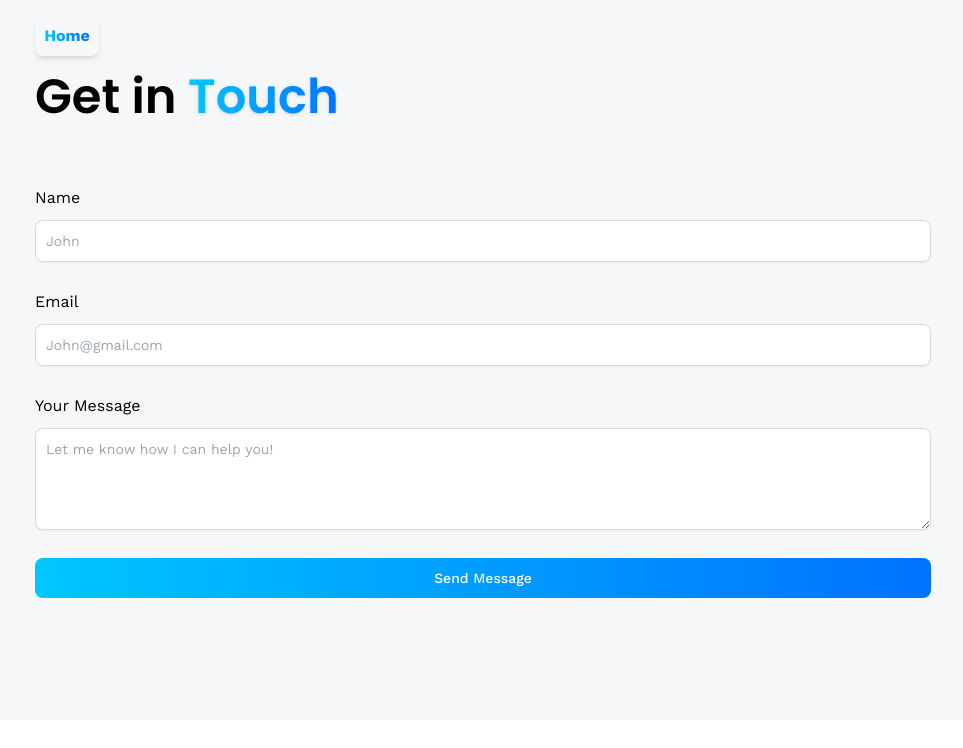
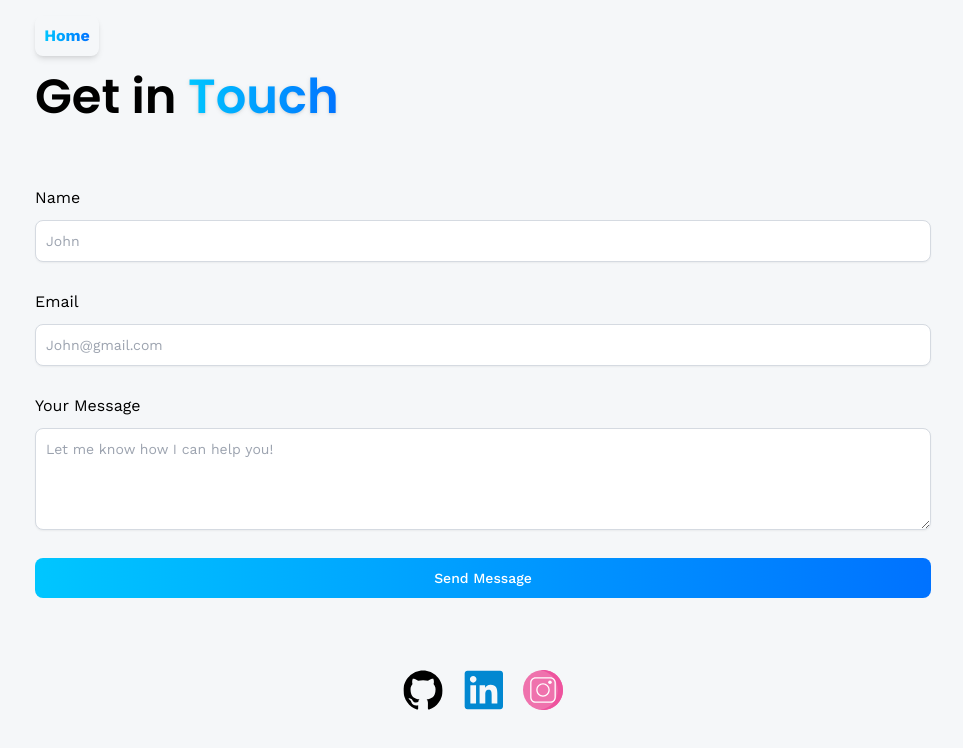
Before and after one commit to Atpdevil/my-portfolio, a React (Vite) app: page /contact in a window 1280 px wide. Shown: the top 748 px of the page, without its empty margins (157-1120 px from the left). Built offline with nearby package versions, Linux system fonts and the light colour scheme; no server answers.

Commit message:
updated social links

```diff
--- /dev/null
+++ b/src/components/SocialIcons.jsx
@@ -0,0 +1,29 @@
+import { socialLinks } from "../constants";
+
+const SocialIcons = () => {
+  return (
+    <div className="w-full flex justify-center items-center gap-5 mt-16">
+      {socialLinks
+        .filter(link =>
+          ["GitHub", "LinkedIn", "Instagram"].includes(link.name)
+        )
+        .map((social) => (
+          <a
+            key={social.name}
+            href={social.link}
+            target="_blank"
+            rel="noopener noreferrer"
+            className="w-10 h-14 flex items-center justify-center"
+          >
+            <img
+              src={social.iconUrl}
+              alt={social.name}
+              className="w-full h-full object-contain hover:opacity-75 transition"
+            />
+          </a>
+        ))}
+    </div>
+  );
+};
+
+export default SocialIcons;
--- a/src/pages/Contact.jsx
+++ b/src/pages/Contact.jsx
@@ -1,5 +1,6 @@
 import React, { useState } from "react";
 import emailjs from "@emailjs/browser";
+import SocialIcons from "../components/SocialIcons";
 
 const Contact = () => {
   const [form, setForm] = useState({ name: "", email: "", message: "" });
@@ -100,6 +101,7 @@ const Contact = () => {
             </p>
           )}
         </form>
+        <SocialIcons />
       </div>
     </div>
   );
```
